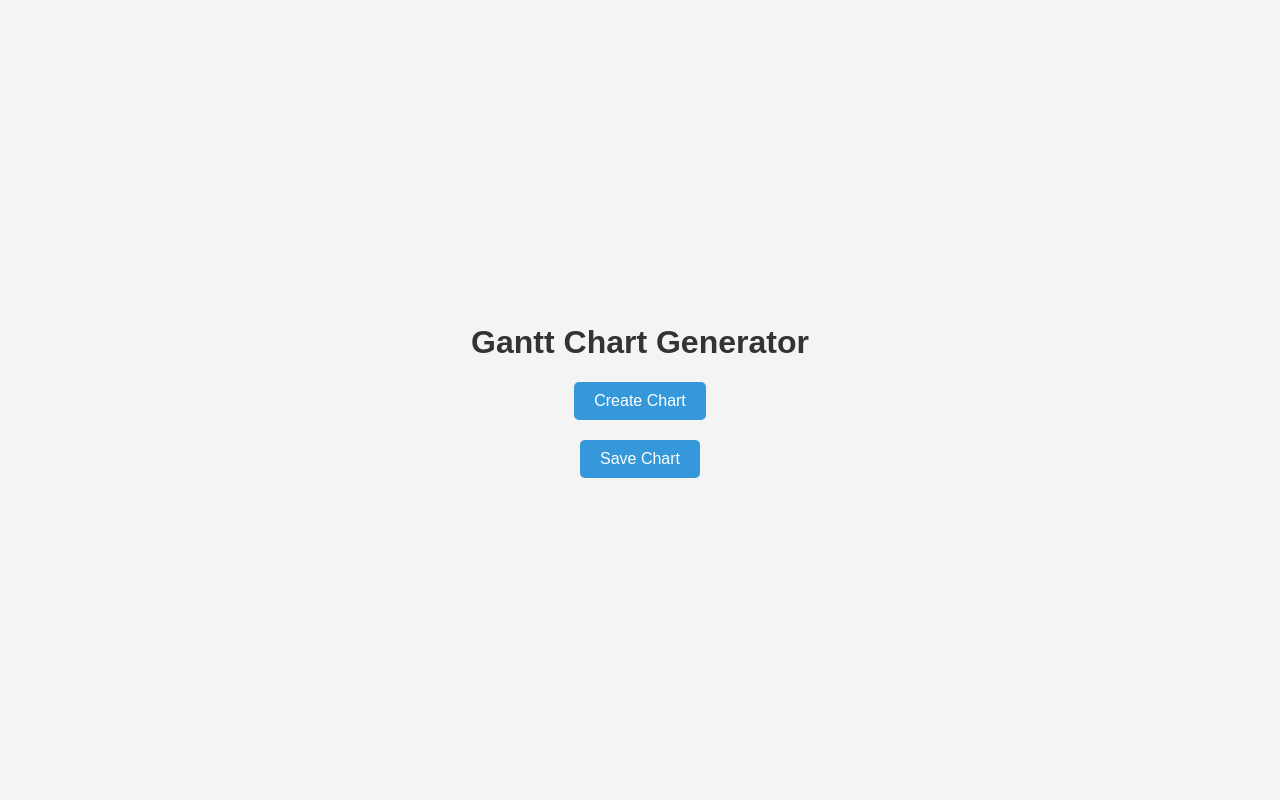
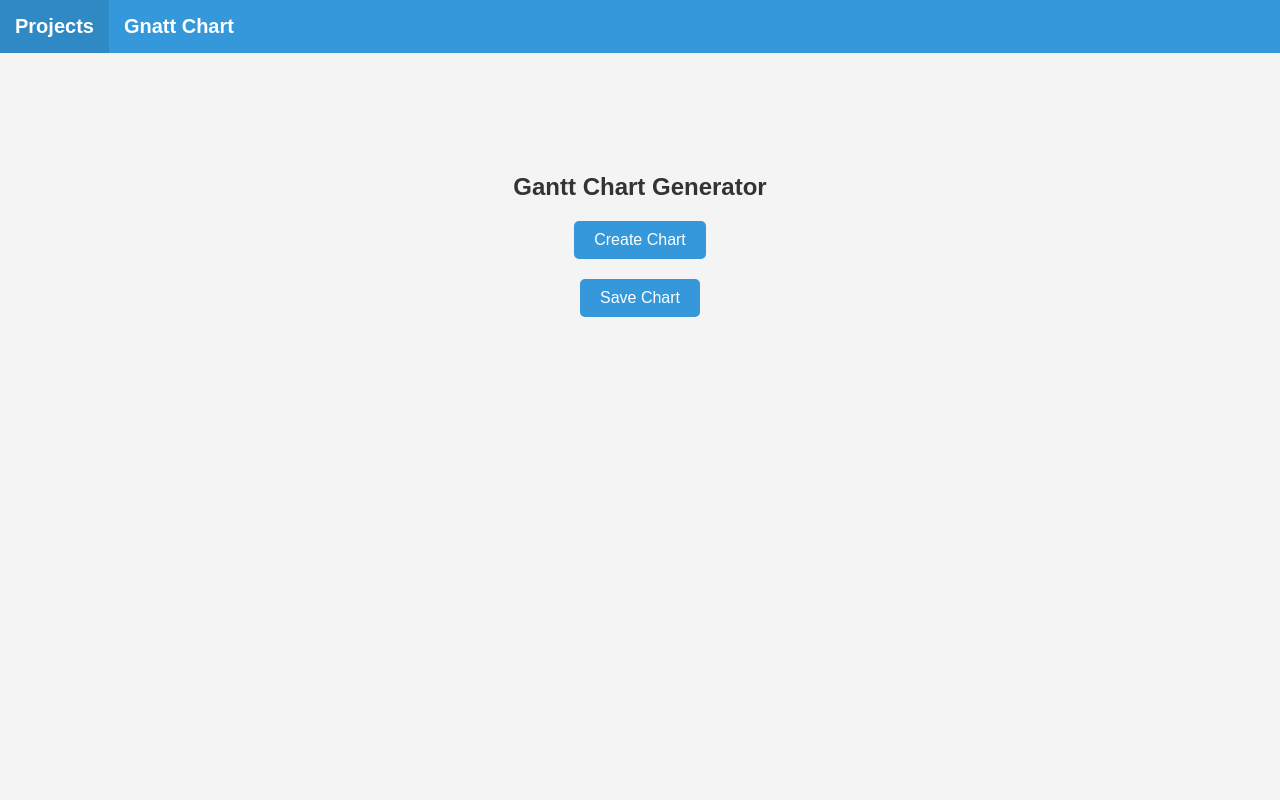
Before and after one commit to aidangg-05/coLaB, a PHP site: page /gantt.php in a window 1280 px wide. Run offline with PHP 8.4, Linux system fonts and the light colour scheme.

Commit message:
added nav bar on project page and gantt chart page

```diff
--- a/src/gantt.php
+++ b/src/gantt.php
@@ -7,6 +7,13 @@
     <title>Gantt Chart Generator</title>
 </head>
 <body>
+<nav class="navbar">
+    <ul>
+        <li onclick="goProjects()">Projects</li>
+        <li>Gnatt Chart</li>
+    </ul>
+</nav>
+<section class="mainbody">
     <h1>Gantt Chart Generator</h1>
 
     <button class="create-chart" onclick="openChartModal()">Create Chart</button>
@@ -23,6 +30,9 @@
     <div id="chartContainer"></div>
 
     <button onclick="saveChart()">Save Chart</button>
+
+</section>
+
 
 <script>
     let rows;
@@ -159,6 +169,9 @@
             .then(data => console.log(data))
             .catch(error => console.error('Error:', error));
     }
+    function goProjects(){
+        window.location.href="projectpage.php"
+    }
 </script>
 </body>
 </html>
--- a/src/script_projectpage.js
+++ b/src/script_projectpage.js
@@ -6,6 +6,9 @@ function openModal() {
 
 function closeModal() {
     document.getElementById("addTaskModal").style.display = "none";
+}
+function goGanttchart(){
+    window.location.href="gantt.php";
 }
 
 function addTask() {
--- a/src/styles_gantt.css
+++ b/src/styles_gantt.css
@@ -3,12 +3,16 @@ body {
     background-color: #f4f4f4;
     margin: 0;
     padding: 0;
+
+}
+.mainbody{
     display: flex;
     flex-direction: column;
     align-items: center;
     justify-content: center;
-    height: 100vh;
+    margin-top: 100px;
 }
+
 
 h1 {
     color: #333;
@@ -106,3 +110,27 @@ button.save-chart {
     cursor: pointer;
     border-radius: 5px;
 }
+.navbar ul{
+    background-color: #3498db;
+    padding: 0;
+    margin:0;
+    overflow: auto;
+}
+.navbar li{
+    font-size: 20px;
+    font-weight: bold;
+    color: white;
+    padding: 15px;
+    display: block;
+    text-align: center;
+    float: left;
+    cursor: default;
+}
+.navbar li:hover{
+    background-color: rgba(0, 0, 0, 0.1);
+}
+#chartContainer{
+    width: 80%;
+    height: auto;
+    overflow:auto;
+}
```
Also changed, not shown: src/projectpage.php (+11 -0 lines), src/styles_projectpage.css (+22 -0 lines). Lines whose indentation alone changed are shown as unchanged.
